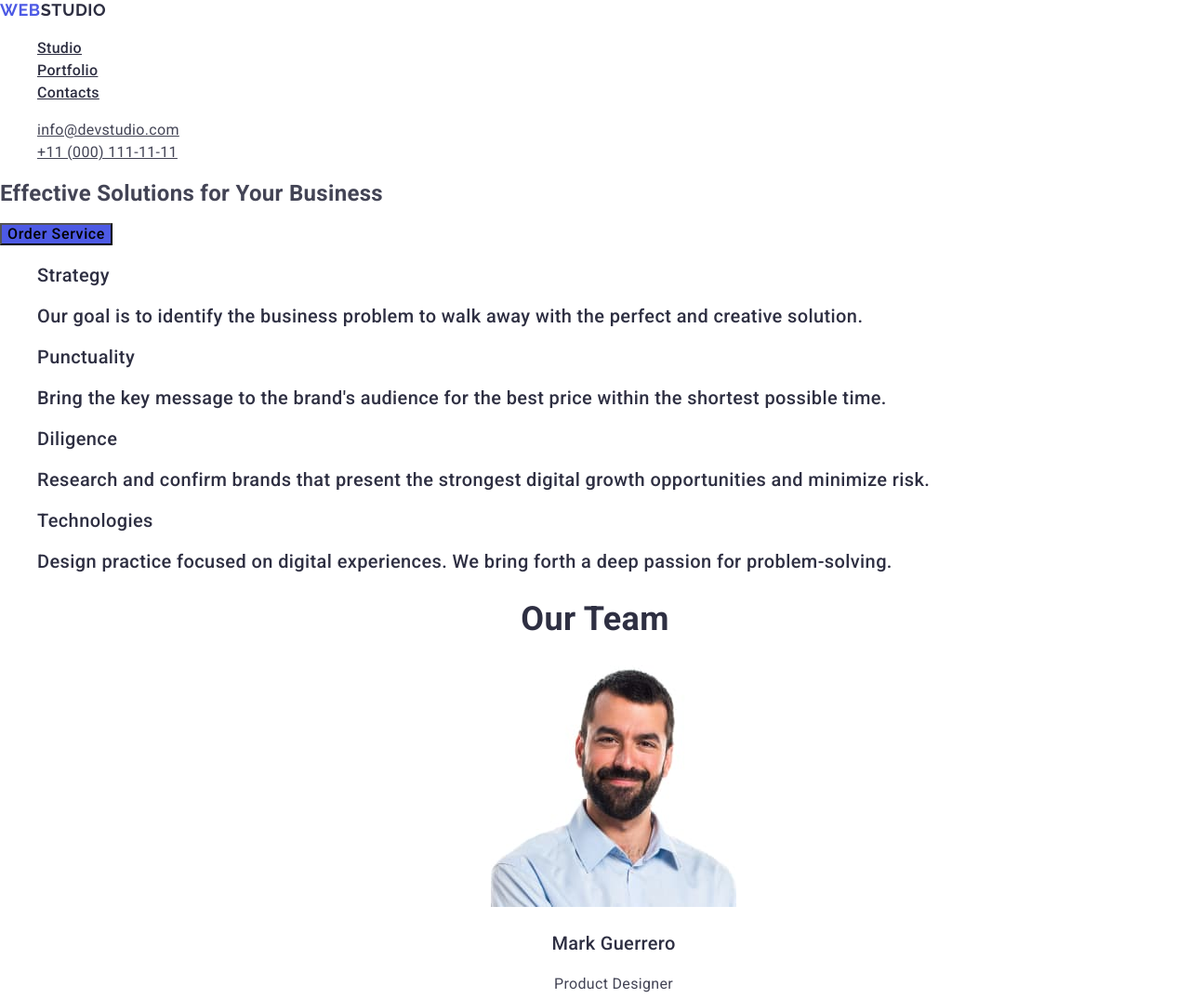
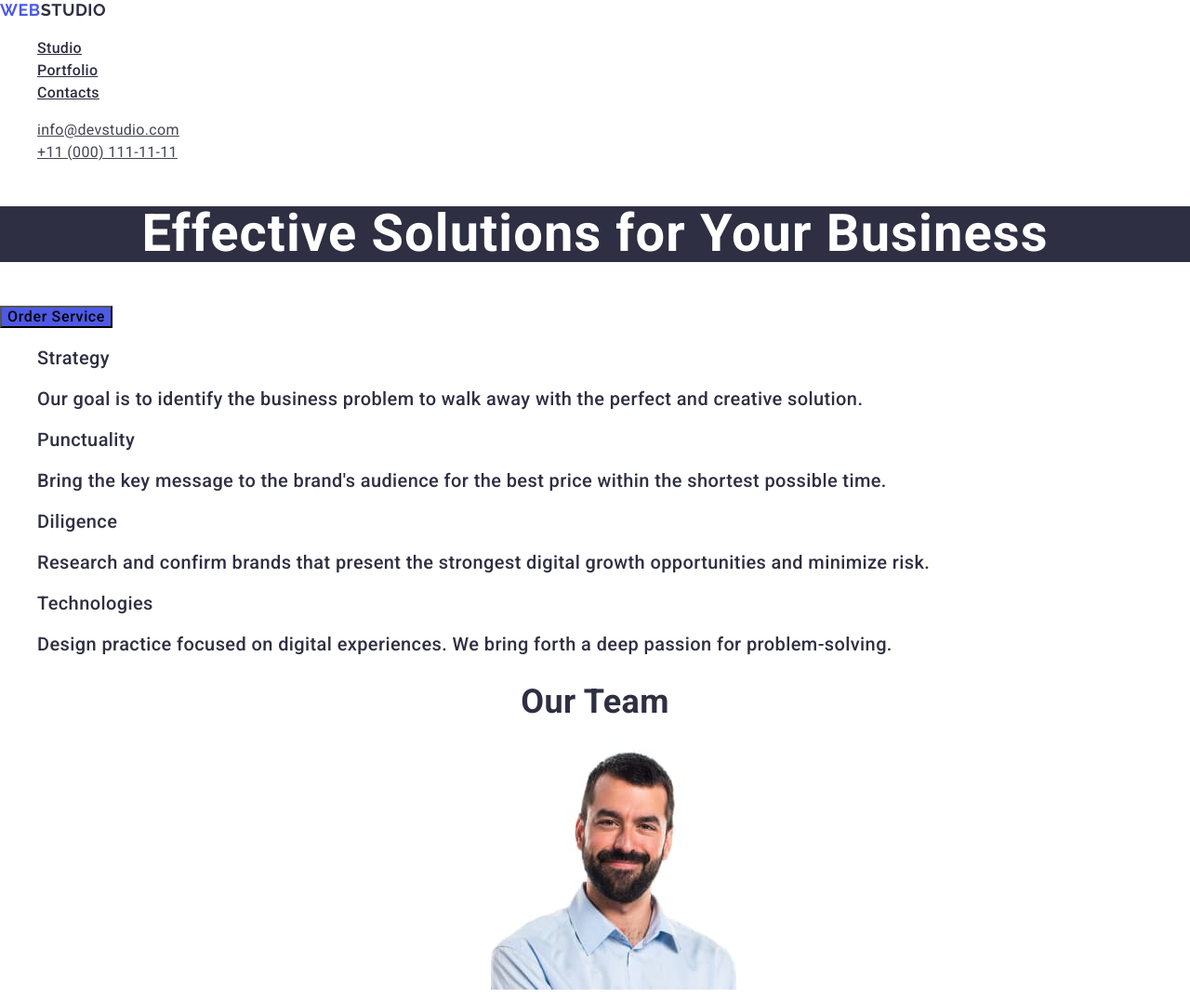
Before and after one commit to Ivan95k/goit-markup-hw-02, a plain HTML site: page index.html in a window 1280 px wide. Shown: the top 1074 px of the page at 93% size. Drawn offline with nearby package versions, Linux system fonts and the light colour scheme.

Commit message:
update hero

```diff
--- a/css/style.css
+++ b/css/style.css
@@ -49,13 +49,15 @@ li {
 .nav-adress {
   font-style: normal;
 }
-.header-items .hero-title {
+/* section hero */
+
+.hero-title {
   background-color: #2e2f42;
   color: #fff;
   text-align: center;
   font-size: 56px;
   font-weight: 700;
-  line-height: 60px; /* 107.143% */
+  line-height: 1.07; /* 107.143% */
   letter-spacing: 0.02em;
 }
 .hero button {
@@ -63,6 +65,7 @@ li {
   letter-spacing: 0.04em;
   background: #4d5ae5;
 }
+/* section about */
 .about-list {
   color: #2e2f42;
   font-size: 20px;
```
